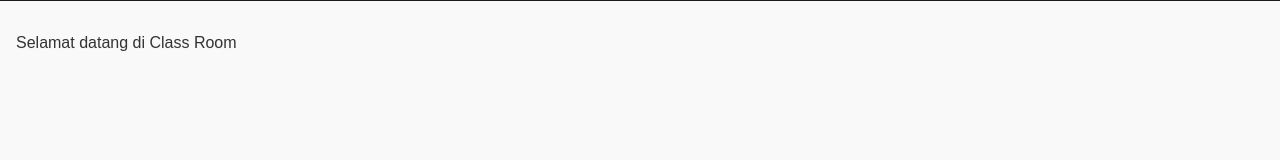
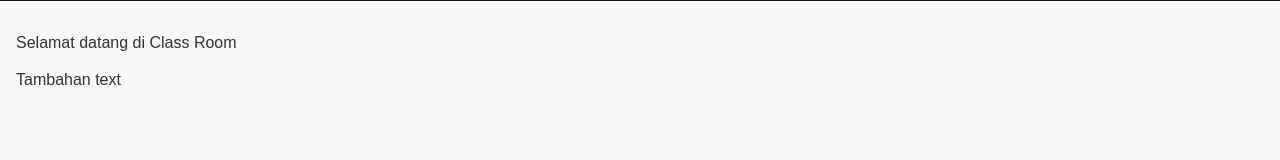
Before and after one commit to geraldoaaron/latihan3, a plain HTML site: page index.html in a window 1280 px wide. Shown: the part 176-336 px from the top of the page. Drawn offline with nearby package versions, Linux system fonts and the light colour scheme.

Commit message:
Menambahkan karater tambahan text

```diff
--- a/index.html
+++ b/index.html
@@ -42,7 +42,7 @@
         </header>
         <div id="content" data-role= "main" class="ui-content">
             <p>Selamat datang di Class Room</p>
-
+            <p>Tambahan text</p>
           </div>
           <footer data-role="footer" data-position="fixed" data-theme="b">
              <h3>&copy; Copyright - 2022</h3>
```
